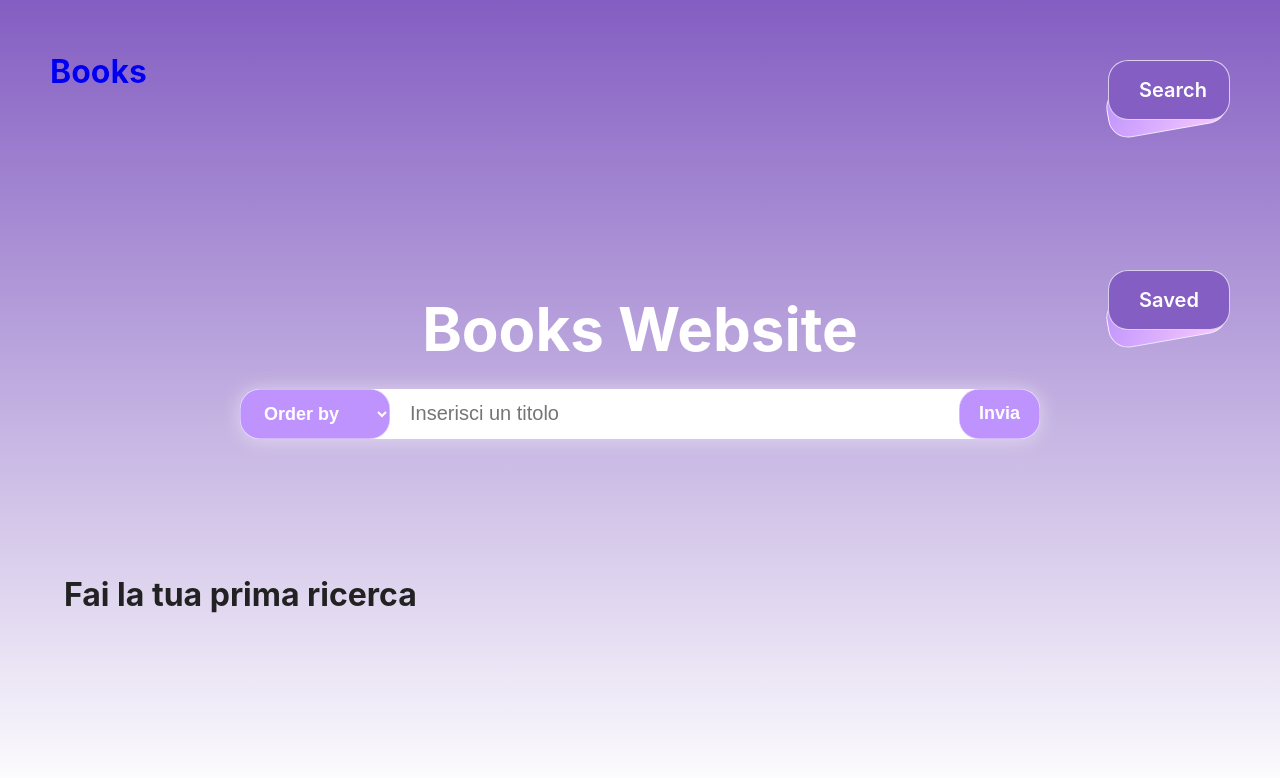
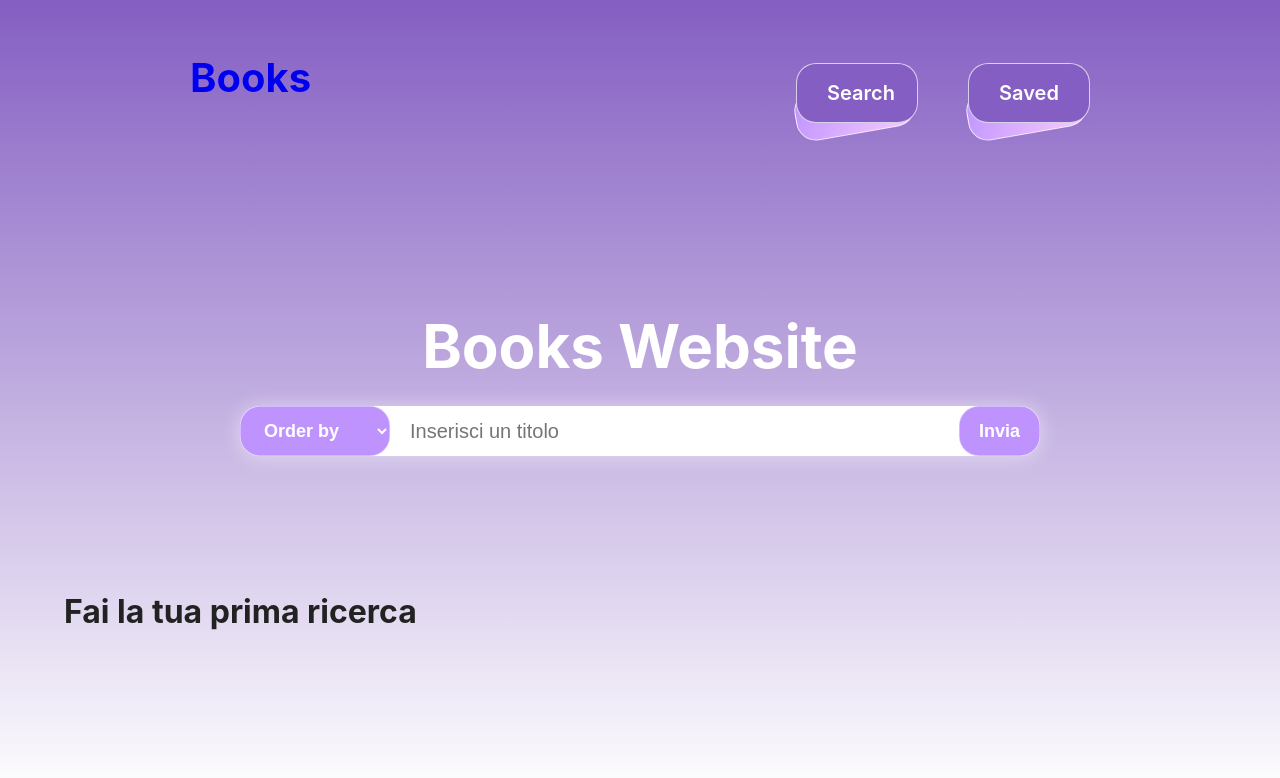
Before and after one commit to lpalmarucci/books-website, a React (Create React App) app: page / in a window 1280 px wide. Shown: the top 778 px of the page. Built offline with nearby package versions, Linux system fonts and the light colour scheme.

Commit message:
Fixed menu aligning

```diff
--- a/src/components/Menu/Menu.js
+++ b/src/components/Menu/Menu.js
@@ -33,17 +33,21 @@ Menu.propTypes = {
 const Wrapper = styled.header`
   width: 100%;
   padding: 50px;
-  width: 100%;
-  display: flex;
-  flex-direction: row;
-  justify-content: space-between;
 
   @media (max-width: 880px) {
-    padding: 30px;
+    padding-top: 30px;
   }
 `
 
-const ContentWrapper = styled.div``
+const ContentWrapper = styled.div`
+  display: grid;
+  grid-template-columns: 100px auto;
+  justify-content: center;
+  align-items: center;
+  max-width: 900px;
+  margin: 0 auto;
+  justify-content: space-between;
+`
 
 const Title = styled.h2`
   background: linear-gradient(120deg, #c599ff 0%, rgb(217, 190, 253) 100%);
@@ -51,4 +55,14 @@ const Title = styled.h2`
   -webkit-background-clip: text;
   color: transparent;
   cursor: pointer;
+  font-size: 40px;
+  transition: 1s cubic-bezier(0.075, 0.82, 0.165, 1);
+
+  @media (max-width: 880px) {
+    font-size: 30px;
+  }
+
+  :hover {
+    filter: hue-rotate(20deg);
+  }
 `
--- a/src/components/Menu/MenuDesktop.js
+++ b/src/components/Menu/MenuDesktop.js
@@ -6,7 +6,7 @@ import MenuMobile from "./MenuMobile"
 
 export default function MenuDesktop({ menuItems }) {
   return (
-    <MenuWrapper>
+    <MenuWrapper count={menuItems.length}>
       {menuItems.map((item, idx) => (
         <Link to={item.url} key={item.id}>
           <MenuItemWrapper>
@@ -25,16 +25,15 @@ MenuDesktop.propTypes = {
 }
 
 const MenuWrapper = styled.div`
-  max-width: 800px;
-  margin: 0 auto;
+  justify-self: end;
   display: grid;
-  gap: 150px;
+  gap: 50px;
   grid-template-columns: repeat(${props => props.count}, 1fr);
   justify-content: center;
   justify-items: center;
-  position: absolute;
+  /* position: absolute;
   right: 50px;
-  top: 60px;
+  top: 60px; */
 
   @media (max-width: 880px) {
     > a {
@@ -42,6 +41,7 @@ const MenuWrapper = styled.div`
     }
     gap: 0px;
     grid-template-columns: auto;
+    /* top: 30px; */
   }
 `
 
```
